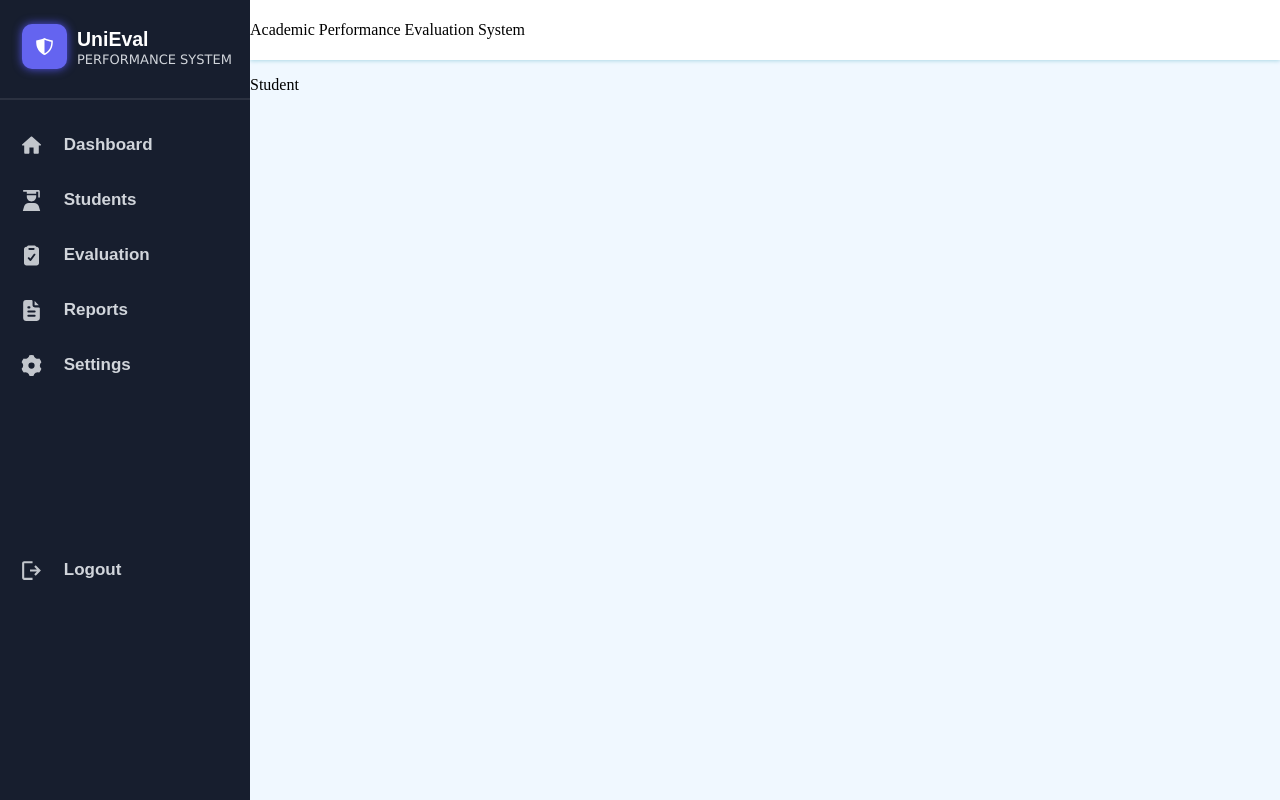
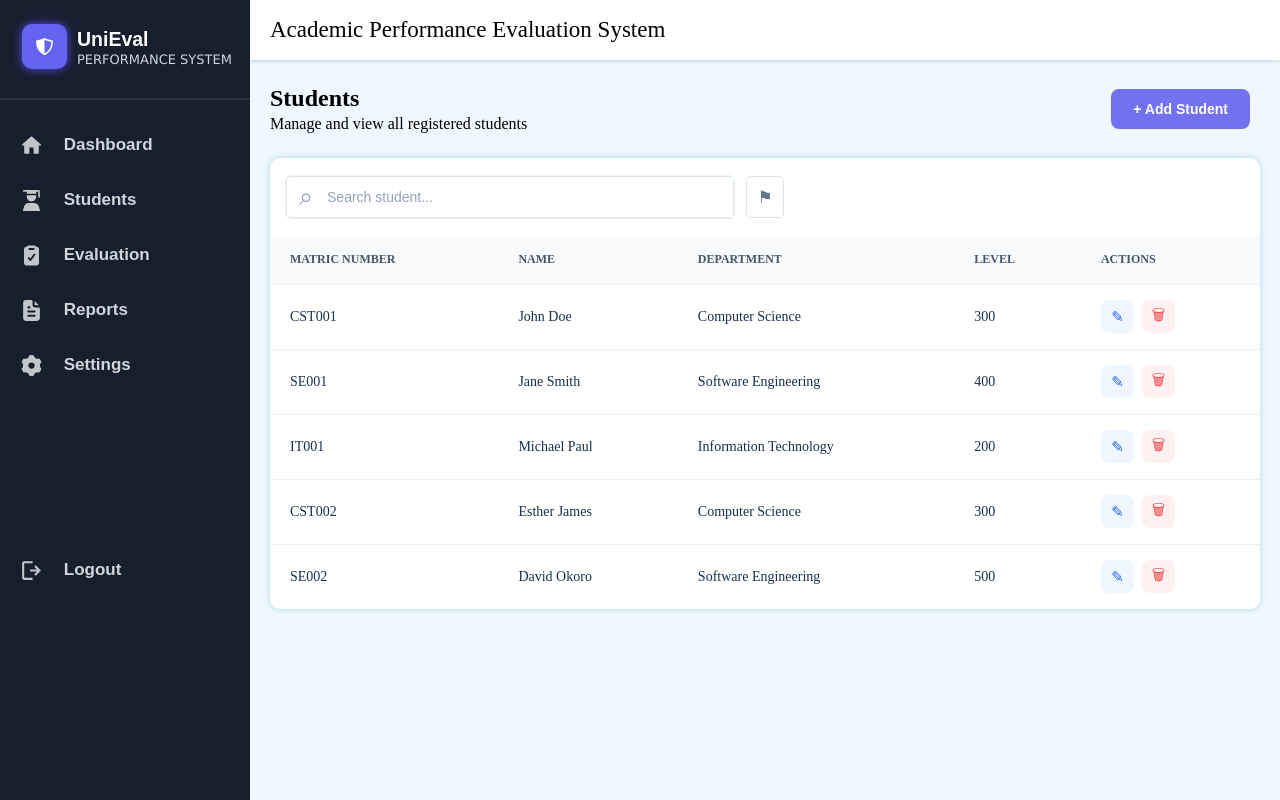
Before and after one commit to anicharles14-boop/my-project, a React (Vite) app: page /student in a window 1280 px wide. Built offline with nearby package versions, Linux system fonts and the light colour scheme; no server answers; sample sign-in values are in the browser's storage.

Commit message:
student page layout

```diff
--- a/src/components/Students.jsx
+++ b/src/components/Students.jsx
@@ -1,14 +1,145 @@
 import Navbar from "./Navbar";
 import Header from "./Header";
+import "../styles/Student.css";
+import { useState } from "react";
 
 function Student(){
+
+    const students = [
+    {
+      matric: "CST001",
+      name: "John Doe",
+      department: "Computer Science",
+      level: "300",
+    },
+    {
+      matric: "SE001",
+      name: "Jane Smith",
+      department: "Software Engineering",
+      level: "400",
+    },
+    {
+      matric: "IT001",
+      name: "Michael Paul",
+      department: "Information Technology",
+      level: "200",
+    },
+    {
+      matric: "CST002",
+      name: "Esther James",
+      department: "Computer Science",
+      level: "300",
+    },
+    {
+      matric: "SE002",
+      name: "David Okoro",
+      department: "Software Engineering",
+      level: "500",
+    },
+  ];
+
+  const [search, setSearch] = useState("");
+
+  const filteredStudents = students.filter((student) =>
+    `${student.matric} ${student.name} ${student.department}`
+      .toLowerCase()
+      .includes(search.toLowerCase())
+  );
+
     return(
         <div className="universal-layout">
             <Navbar/>
             <div className="layout">
 
                 <Header/>
-                <p>Student</p>
+
+                <div className="student-header">
+                    <div className="manage-student">
+                        <h2>Students</h2>
+                        <p>Manage and view all registered students</p>
+                    </div>
+
+                    <div className="add-student-button">
+                        <button>+ Add Student</button>
+                    </div>
+
+                </div>
+
+                <div className="universal-student-table-container">
+
+                    <div className="student-table-container">
+
+                        {/* Search */}
+                        <div className="table-toolbar">
+                            <div className="search-box">
+                            <span className="search-icon">⌕</span>
+
+                            <input
+                                type="text"
+                                placeholder="Search student..."
+                                value={search}
+                                onChange={(e) => setSearch(e.target.value)}
+                            />
+                            </div>
+
+                            <button className="filter-btn">
+                            ⚑
+                            </button>
+                        </div>
+
+                        {/* Table */}
+                        <div className="table-wrapper">
+                            <table className="student-table">
+
+                                <thead>
+                                    <tr>
+                                        <th>MATRIC NUMBER</th>
+                                        <th>NAME</th>
+                                        <th>DEPARTMENT</th>
+                                        <th>LEVEL</th>
+                                        <th>ACTIONS</th>
+                                    </tr>
+                                </thead>
+
+                                <tbody>
+                                    {filteredStudents.map((student) => (
+                                    <tr key={student.matric}>
+
+                                        <td>{student.matric}</td>
+
+                                        <td>{student.name}</td>
+
+                                        <td>{student.department}</td>
+
+                                        <td>{student.level}</td>
+
+                                        <td>
+                                            <div className="action-buttons">
+
+                                                <button className="edit-btn" title="Edit">
+                                                ✎
+                                                </button>
+
+                                                <button className="delete-btn" title="Delete">
+                                                🗑
+                                                </button>
+
+                                            </div>
+                                        </td>
+
+                                    </tr>
+                                    ))}
+                                </tbody>
+
+                            </table>
+                        </div>
+                    </div>
+
+
+                    {/* Footer */}
+
+
+                </div>
             </div>
 
         </div>
--- a/src/index.css
+++ b/src/index.css
@@ -14,4 +14,5 @@ body{
   display: flex;
   flex-direction: column;
   flex: 1;
+  margin-left: 250px;
 }
--- a/src/styles/Header.css
+++ b/src/styles/Header.css
@@ -1,8 +1,9 @@
 .header-container{
     background-color: white;
     height: 60px;
-
+    padding-left: 20px;
     box-shadow: 0px 1px 4px lightblue;
     display: flex;
     align-items: center;
+    font-size: 23px;
 }
--- a/src/styles/Navbar.css
+++ b/src/styles/Navbar.css
@@ -47,7 +47,7 @@ hr{
     min-height: 100vh;
     margin-bottom: 0px;
     width:250px;
-    position: relative;
+    position: fixed;
 
 
 }
--- /dev/null
+++ b/src/styles/Student.css
@@ -0,0 +1,295 @@
+
+.student-header{
+
+    margin-left: 20px;
+    display: flex;
+    gap: 10px;
+    align-items: center;
+
+}
+.manage-student {
+    padding-top: 25px;
+    padding-bottom: 25px;
+}
+.manage-student h2{
+    margin-bottom: 1px;
+    margin-top: 0px;
+}
+.manage-student p{
+    margin-top: 3px;
+    margin-bottom: 0px;
+}
+.add-student-button {
+    height: 40%;
+    display: flex;
+    justify-content: end;
+
+    flex: 1;
+    margin-right: 30px;
+}
+.add-student-button button{
+    height: 100%;
+    border-radius: 8px;
+    background-color: rgb(114, 114, 240);
+    color:white;
+    border: none;
+    padding:10px 22px;
+    font-size: 14px;
+    font-weight: bold;
+
+
+}
+.universal-student-table-container{
+    display: flex;
+    justify-content: center;
+}
+.student-table-container {
+  width: 100%;
+
+  margin-right: 20px;
+  margin-left: 20px;
+  background: #ffffff;
+  border: none;
+  border-radius: 10px;
+  overflow: hidden;
+
+
+  box-shadow: 0px 0px 7px lightblue;
+}
+
+/*  Search Bar  */
+
+.table-toolbar {
+  display: flex;
+  align-items: center;
+  gap: 12px;
+  padding: 18px 16px;
+  border-bottom: px solid #edf0f3;
+}
+
+.search-box {
+  width: 448px;
+  height: 42px;
+
+  display: flex;
+  align-items: center;
+
+  border: 1px solid #dfe4ea;
+  box-shadow: 0px 0px 2px lightblue;
+  border-radius:5px
+}
+
+.search-icon {
+  margin-left: 12px;
+  margin-right: 12px;
+
+
+  font-size: 25px;
+  color: #94a3b8;
+}
+
+.search-box input {
+  width: 100%;
+  height: 100%;
+
+  border: none;
+  outline: none;
+
+  font-size: 14px;
+
+}
+
+.search-box input::placeholder {
+  color: #94a3b8;
+}
+
+/* Filter */
+
+.filter-btn {
+  width: 38px;
+  height: 42px;
+
+  display: flex;
+  align-items: center;
+  justify-content: center;
+
+  background: white;
+  border: 1px solid #dfe4ea;
+  border-radius: 5px;
+
+  color: #64748b;
+  font-size: 17px;
+
+  cursor: pointer;
+}
+
+.filter-btn:hover {
+  background: #f8fafc;
+}
+
+/* Table  */
+
+.table-wrapper {
+  width: 100%;
+  overflow-x: auto;
+}
+
+.student-table {
+  width: 100%;
+  border-collapse: collapse;
+}
+
+/* Header */
+
+.student-table thead {
+  background: #f8fafc;
+}
+
+.student-table th {
+  height: 48px;
+
+  padding: 0 20px;
+
+  text-align: left;
+
+  font-size: 12px;
+  font-weight: 600;
+
+  color: #475569;
+
+  white-space: nowrap;
+}
+
+/* Rows */
+
+.student-table tbody tr {
+  height: 65px;
+
+  border-top: 1px solid #edf0f3;
+}
+
+.student-table tbody tr:hover {
+  background: #fafbfc;
+}
+
+.student-table td {
+  padding: 0 20px;
+
+  font-size: 14px;
+
+  color: #17304d;
+
+  white-space: nowrap;
+}
+
+/* Column widths */
+/*
+.student-table th:nth-child(1),
+.student-table td:nth-child(1) {
+  width: 22%;
+}
+
+.student-table th:nth-child(2),
+.student-table td:nth-child(2) {
+  width: 20%;
+}
+
+.student-table th:nth-child(3),
+.student-table td:nth-child(3) {
+  width: 30%;
+}
+
+.student-table th:nth-child(4),
+.student-table td:nth-child(4) {
+  width: 12%;
+}
+
+.student-table th:nth-child(5),
+.student-table td:nth-child(5) {
+  width: 16%;
+}*/
+
+/* ---------------- ACTION BUTTONS ---------------- */
+
+.action-buttons {
+  display: flex;
+  gap: 8px;
+}
+
+.action-buttons button {
+  width: 33px;
+  height: 33px;
+
+  border: none;
+  border-radius: 8px;
+
+  display: flex;
+  align-items: center;
+  justify-content: center;
+
+  cursor: pointer;
+
+  font-size: 15px;
+}
+
+.edit-btn {
+  background: #eff6ff;
+  color: #2563eb;
+}
+
+.edit-btn:hover {
+  background: #dbeafe;
+}
+
+.delete-btn {
+  background: #fff1f2;
+  color: #ef4444;
+}
+
+.delete-btn:hover {
+  background: #ffe4e6;
+}
+
+/* ---------------- FOOTER ---------------- */
+
+.table-footer {
+  min-height: 64px;
+
+  display: flex;
+  align-items: center;
+  justify-content: space-between;
+
+  padding: 0 16px;
+
+  border-top: 1px solid #edf0f3;
+}
+
+.student-count {
+  font-size: 14px;
+  color: #64748b;
+}
+
+/* Pagination */
+
+
+/* ---------------- RESPONSIVE ---------------- */
+
+@media (max-width: 700px) {
+
+  .table-toolbar {
+    padding: 14px;
+  }
+
+  .search-box {
+    width: 100%;
+  }
+
+  .table-footer {
+    flex-direction: column;
+    align-items: flex-start;
+    gap: 15px;
+
+    padding: 15px;
+  }
+
+}
```
